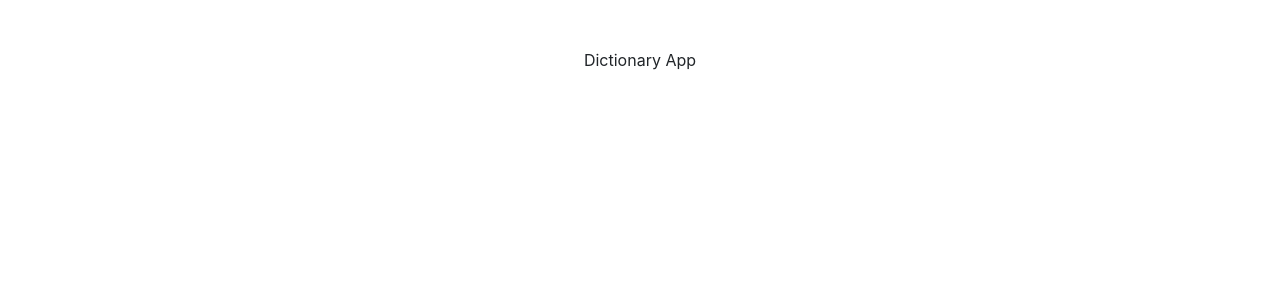
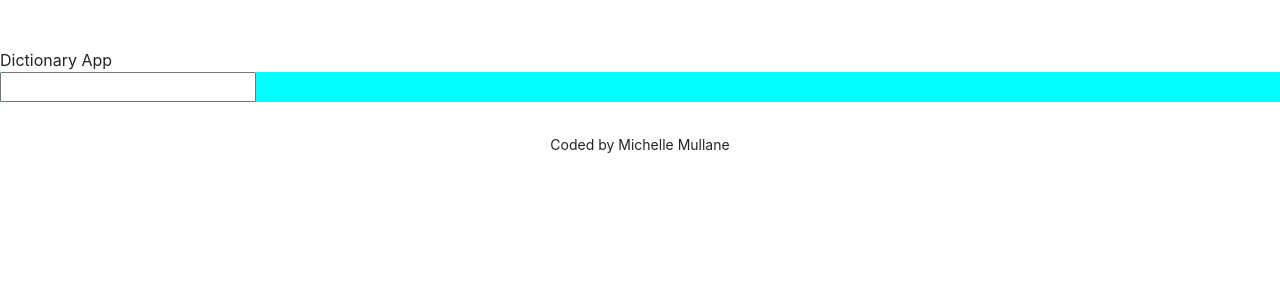
Before and after one commit to MichelleMullane/Dictionary, a React (Create React App) app: page / in a window 1280 px wide. Shown: the top 300 px of the page. Built offline with nearby package versions, Linux system fonts and the light colour scheme.

Commit message:
added search function

```diff
--- a/src/App.css
+++ b/src/App.css
@@ -1,3 +1,4 @@
-.App {
+.App-footer {
   text-align: center;
+  margin: 30px 0;
 }
--- a/src/App.js
+++ b/src/App.js
@@ -1,9 +1,16 @@
+import Dictionary from "./Dictionary";
 import "./App.css";
 
 function App() {
   return (
     <div className="App">
       <header className="App-header mt-5">Dictionary App</header>
+      <main>
+        <Dictionary />
+      </main>
+      <footer className="App-footer">
+        <small>Coded by Michelle Mullane</small>
+      </footer>
     </div>
   );
 }
--- /dev/null
+++ b/src/Dictionary.css
@@ -0,0 +1,3 @@
+.Dictionary {
+  background-color: aqua;
+}
--- /dev/null
+++ b/src/Dictionary.js
@@ -0,0 +1,20 @@
+import React, { useState } from "react";
+import "./Dictionary.css";
+
+export default function Dictionary() {
+  let [keyword, setKeyword] = useState("");
+  function search(event) {
+    event.preventDefault();
+    alert(`Searching for ${keyword}`);
+  }
+  function handleKeywordChange(event) {
+    setKeyword(event.target.value);
+  }
+  return (
+    <div className="Dictionary">
+      <form onSubmit={search}>
+        <input type="search" onChange={handleKeywordChange} />
+      </form>
+    </div>
+  );
+}
```
